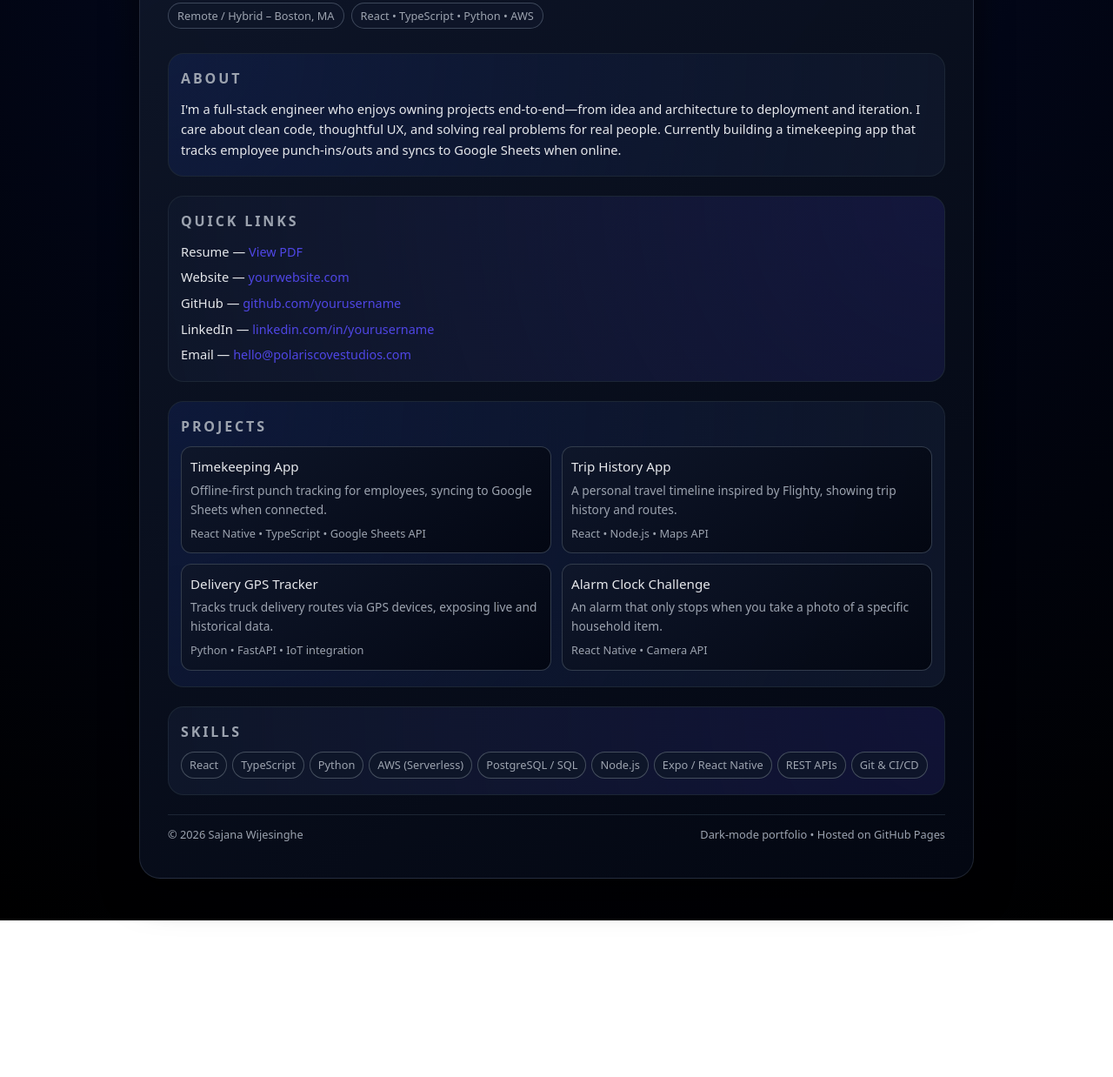
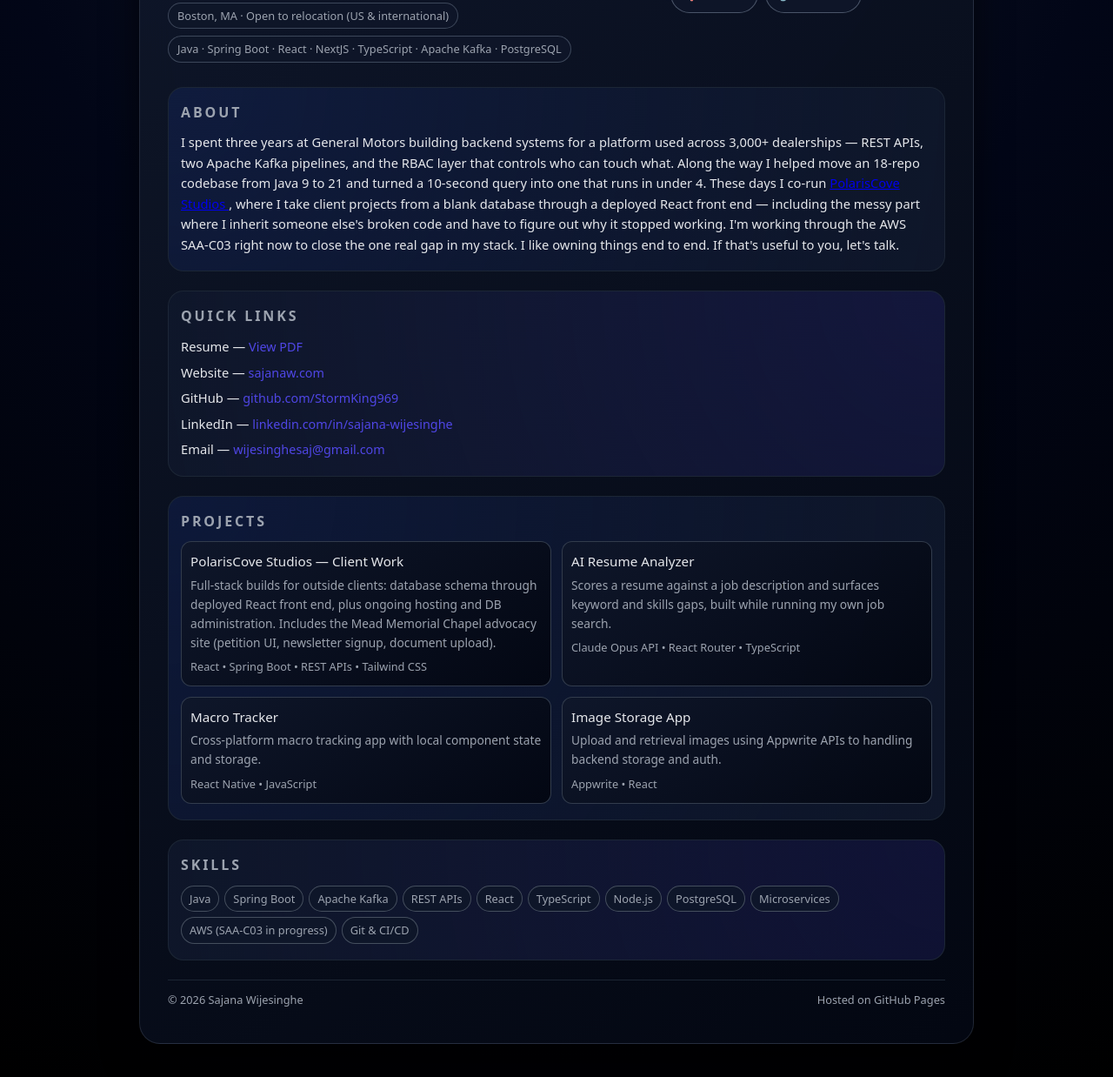
Before and after one commit to StormKing969/StormKing969, a plain HTML site: page index.html in a window 1280 px wide. Shown: the part 202-1440 px from the top of the page at 87% size. Before the commit the page ends 1260 px from the top, so only its background shows below. Drawn offline with Linux system fonts and the light colour scheme.

Commit message:
Revise portfolio details and update links
Updated the title, role, and project descriptions to reflect a focus on software engineering. Changed links to point to the correct resume, website, and GitHub profiles.

```diff
--- a/index.html
+++ b/index.html
@@ -2,7 +2,7 @@
 <html lang="en">
 <head>
   <meta charset="UTF-8" />
-  <title>Sajana Wijesinghe – Full‑Stack Engineer</title>
+  <title>Sajana Wijesinghe – Software Engineer</title>
   <meta name="viewport" content="width=device-width, initial-scale=1" />
   <style>
     :root {
@@ -272,27 +272,28 @@
       <div class="top-row">
         <div class="name-role">
           <h1>Sajana Wijesinghe</h1>
-          <div class="role">FULL‑STACK SOFTWARE ENGINEER</div>
+          <div class="role">SOFTWARE ENGINEER</div>
           <p class="tagline">
-            Building modern, reliable applications with React, TypeScript, Python, AWS, and clean architecture.
+            Full-stack engineer building production systems in Java, Spring Boot, and React —
+            REST APIs, event pipelines, and the infrastructure behind them.
           </p>
           <div class="pill-row">
-            <span class="pill">Remote / Hybrid – Boston, MA</span>
-            <span class="pill">React • TypeScript • Python • AWS</span>
+            <span class="pill">Boston, MA · Open to relocation (US & international)</span>
+            <span class="pill">Java · Spring Boot · React · NextJS · TypeScript · Apache Kafka · PostgreSQL</span>
           </div>
         </div>
         <div class="links-row">
           <!-- Replace these href values with your real links -->
-          <a class="btn btn-primary" href="https://your-resume-link.com" target="_blank" rel="noopener">
+          <a class="btn btn-primary" href="https://stormking969.github.io/StormKing969/resume.pdf" target="_blank" rel="noopener">
             <span class="icon">📄</span><span>Resume</span>
           </a>
-          <a class="btn" href="https://yourwebsite.com" target="_blank" rel="noopener">
+          <a class="btn" href="https://sajanaw.com" target="_blank" rel="noopener">
             <span class="icon">🌐</span><span>Website</span>
           </a>
-          <a class="btn" href="https://github.com/yourusername" target="_blank" rel="noopener">
+          <a class="btn" href="https://github.com/StormKing969" target="_blank" rel="noopener">
             <span class="icon">🐙</span><span>GitHub</span>
           </a>
-          <a class="btn" href="https://linkedin.com/in/yourusername" target="_blank" rel="noopener">
+          <a class="btn" href="https://www.linkedin.com/in/sajana-wijesinghe" target="_blank" rel="noopener">
             <span class="icon">🔗</span><span>LinkedIn</span>
           </a>
         </div>
@@ -303,10 +304,21 @@
       <section>
         <h2>About</h2>
         <div class="section-body">
-          I'm a full‑stack engineer who enjoys owning projects end‑to‑end—from idea and architecture to deployment
-          and iteration. I care about clean code, thoughtful UX, and solving real problems for real people.
-          Currently building a timekeeping app that tracks employee punch‑ins/outs and syncs to Google Sheets
-          when online.
+          I spent three years at General Motors building backend systems for a platform
+          used across 3,000+ dealerships — REST APIs, two Apache Kafka pipelines, and the
+          RBAC layer that controls who can touch what. Along the way I helped move an
+          18-repo codebase from Java 9 to 21 and turned a 10-second query into one that
+          runs in under 4.
+
+          These days I co-run
+          <a href="https://www.polariscovestudios.com" target="_blank" rel="noopener">
+            PolarisCove Studios
+          </a>, where I take client projects from a blank database through a deployed React
+          front end — including the messy part where I inherit someone else's broken code
+          and have to figure out why it stopped working. I'm working through the AWS SAA-C03
+          right now to close the one real gap in my stack.
+
+          I like owning things end to end. If that's useful to you, let's talk.
         </div>
       </section>
 
@@ -314,11 +326,11 @@
         <h2>Quick Links</h2>
         <div class="section-body quick-links">
           <!-- Replace with your actual links -->
-          <div>Resume — <a href="https://your-resume-link.com" target="_blank">View PDF</a></div>
-          <div>Website — <a href="https://yourwebsite.com" target="_blank">yourwebsite.com</a></div>
-          <div>GitHub — <a href="https://github.com/yourusername" target="_blank">github.com/yourusername</a></div>
-          <div>LinkedIn — <a href="https://linkedin.com/in/yourusername" target="_blank">linkedin.com/in/yourusername</a></div>
-          <div>Email — <a href="mailto:hello@polariscovestudios.com">hello@polariscovestudios.com</a></div>
+          <div>Resume — <a href="https://stormking969.github.io/StormKing969/resume.pdf" target="_blank">View PDF</a></div>
+          <div>Website — <a href="https://sajanaw.com" target="_blank">sajanaw.com</a></div>
+          <div>GitHub — <a href="https://github.com/StormKing969" target="_blank">github.com/StormKing969</a></div>
+          <div>LinkedIn — <a href="https://linkedin.com/in/sajana-wijesinghe" target="_blank">linkedin.com/in/sajana-wijesinghe</a></div>
+          <div>Email — <a href="mailto:wijesinghesaj@gmail.com">wijesinghesaj@gmail.com</a></div>
         </div>
       </section>
 
@@ -326,35 +338,38 @@
         <h2>Projects</h2>
         <div class="section-body projects-grid">
           <div class="project-card">
-            <div class="project-title">Timekeeping App</div>
+            <div class="project-title">PolarisCove Studios — Client Work</div>
             <div class="project-desc">
-              Offline‑first punch tracking for employees, syncing to Google Sheets when connected.
+              Full-stack builds for outside clients: database schema through deployed React
+              front end, plus ongoing hosting and DB administration. Includes the Mead
+              Memorial Chapel advocacy site (petition UI, newsletter signup, document upload).
             </div>
-            <div class="project-tech">React Native • TypeScript • Google Sheets API</div>
+            <div class="project-tech">React • Spring Boot • REST APIs • Tailwind CSS</div>
           </div>
 
           <div class="project-card">
-            <div class="project-title">Trip History App</div>
+            <div class="project-title">AI Resume Analyzer</div>
             <div class="project-desc">
-              A personal travel timeline inspired by Flighty, showing trip history and routes.
+              Scores a resume against a job description and surfaces keyword and skills gaps,
+              built while running my own job search.
             </div>
-            <div class="project-tech">React • Node.js • Maps API</div>
+            <div class="project-tech">Claude Opus API • React Router • TypeScript</div>
           </div>
 
           <div class="project-card">
-            <div class="project-title">Delivery GPS Tracker</div>
+            <div class="project-title">Macro Tracker</div>
             <div class="project-desc">
-              Tracks truck delivery routes via GPS devices, exposing live and historical data.
+              Cross-platform macro tracking app with local component state and storage.
             </div>
-            <div class="project-tech">Python • FastAPI • IoT integration</div>
+            <div class="project-tech">React Native • JavaScript</div>
           </div>
 
           <div class="project-card">
-            <div class="project-title">Alarm Clock Challenge</div>
+            <div class="project-title">Image Storage App</div>
             <div class="project-desc">
-              An alarm that only stops when you take a photo of a specific household item.
+              Upload and retrieval images using Appwrite APIs to handling backend storage and auth.
             </div>
-            <div class="project-tech">React Native • Camera API</div>
+            <div class="project-tech">Appwrite • React</div>
           </div>
         </div>
       </section>
@@ -363,14 +378,16 @@
         <h2>Skills</h2>
         <div class="section-body">
           <div class="skills-row">
+            <span class="skill-pill">Java</span>
+            <span class="skill-pill">Spring Boot</span>
+            <span class="skill-pill">Apache Kafka</span>
+            <span class="skill-pill">REST APIs</span>
             <span class="skill-pill">React</span>
             <span class="skill-pill">TypeScript</span>
-            <span class="skill-pill">Python</span>
-            <span class="skill-pill">AWS (Serverless)</span>
-            <span class="skill-pill">PostgreSQL / SQL</span>
             <span class="skill-pill">Node.js</span>
-            <span class="skill-pill">Expo / React Native</span>
-            <span class="skill-pill">REST APIs</span>
+            <span class="skill-pill">PostgreSQL</span>
+            <span class="skill-pill">Microservices</span>
+            <span class="skill-pill">AWS (SAA-C03 in progress)</span>
             <span class="skill-pill">Git & CI/CD</span>
           </div>
         </div>
@@ -379,7 +396,7 @@
 
     <footer>
       <div>© 2026 Sajana Wijesinghe</div>
-      <div>Dark‑mode portfolio • Hosted on GitHub Pages</div>
+      <div>Hosted on GitHub Pages</div>
     </footer>
   </div>
 </body>
```
